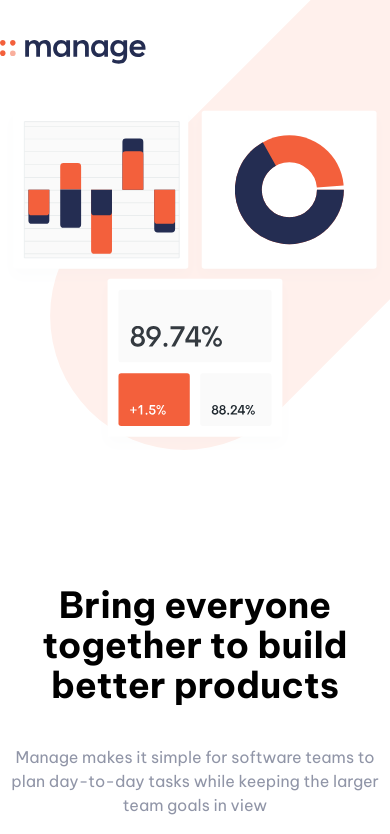
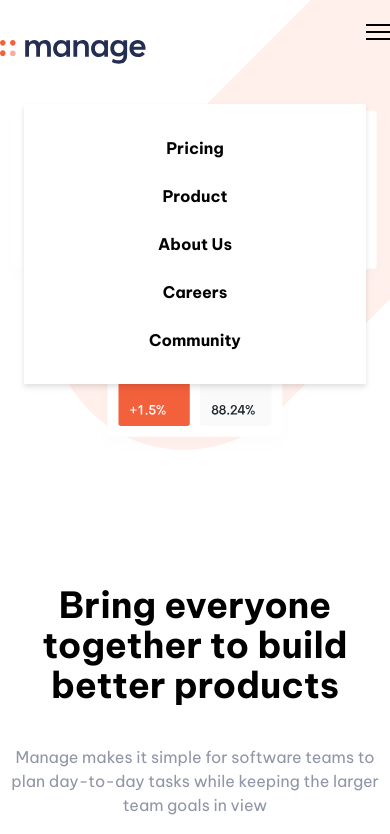
Before and after one commit to chubi-x/manage-landing-page, a website: page index.html in a window 390 px wide. Shown: the top 834 px of the page. Drawn offline with Linux system fonts and the light colour scheme.

Commit message:
feat: hamburger style

```diff
--- a/index.html
+++ b/index.html
@@ -35,9 +35,24 @@
                 Started
             </a>
 
-
+            <!-- Hamburger Icon -->
+            <button id="menu-btn" class=" block hamburger md:hidden focus:outline-none">
+                <span class="hamburger-top"></span>
+                <span class="hamburger-middle"></span>
+                <span class="hamburger-bottom"></span>
+            </button>
         </div>
-
+        <!-- Mobile Menu -->
+        <div class="md:hidden">
+            <div id="menu"
+                class="absolute flex flex-col items-center self-end py-8 mt-10 space-y-6 font-bold bg-white sm:w-auto sm:self-center left-6 right-6 drop-shadow-md">
+                <a href="">Pricing</a>
+                <a href="">Product</a>
+                <a href="">About Us</a>
+                <a href="">Careers</a>
+                <a href="">Community</a>
+            </div>
+        </div>
     </nav>
     <!-- Hero Section -->
     <section id="hero">
@@ -282,6 +297,8 @@
             </div>
         </div>
     </footer>
+    <script src="./js/script.js"></script>
+
 </body>
 
 </html>
--- a/input.css
+++ b/input.css
@@ -18,6 +18,62 @@ body {
     background-image: url('../images/bg-simplify-section-desktop.svg');
 }
 
+/* Hamburger Menu */
+#menu {
+    transition: all 0.25s ease;
+}
+
+.menu-hidden {
+    opacity: 0;
+    height: 0;
+}
+
+.hamburger {
+    cursor: pointer;
+    width: 24px;
+    height: 24px;
+    /* transition: all 0.25s; */
+    position: relative;
+}
+
+.hamburger-top,
+.hamburger-middle,
+.hamburger-bottom {
+    position: absolute;
+    top: 0;
+    left: 0;
+    width: 24px;
+    height: 2px;
+    background: black;
+    transform: rotate(0);
+    transition: all 0.5s;
+}
+
+.hamburger-middle {
+    transform: translateY(7px);
+}
+
+.hamburger-bottom {
+    transform: translateY(14px);
+}
+
+.open {
+    transform: rotate(90deg);
+    transform: translate(0px);
+}
+
+.open .hamburger-top {
+    transform: rotate(45deg) translateY(6px) translate(6px);
+}
+
+.open .hamburger-middle {
+    display: none;
+}
+
+.open .hamburger-bottom {
+    transform: rotate(-45deg) translateY(6px) translate(-6px);
+}
+
 @media (max-width:576px) {
     body {
         background-position: 50px -50px;
--- /dev/null
+++ b/js/script.js
@@ -0,0 +1,7 @@
+const btn = document.getElementById('menu-btn');
+const nav = document.getElementById('menu');
+
+btn.addEventListener("click", () => {
+    btn.classList.toggle('open');
+    nav.classList.toggle('menu-hidden')
+})
```
Also changed, not shown: css/main.css.
